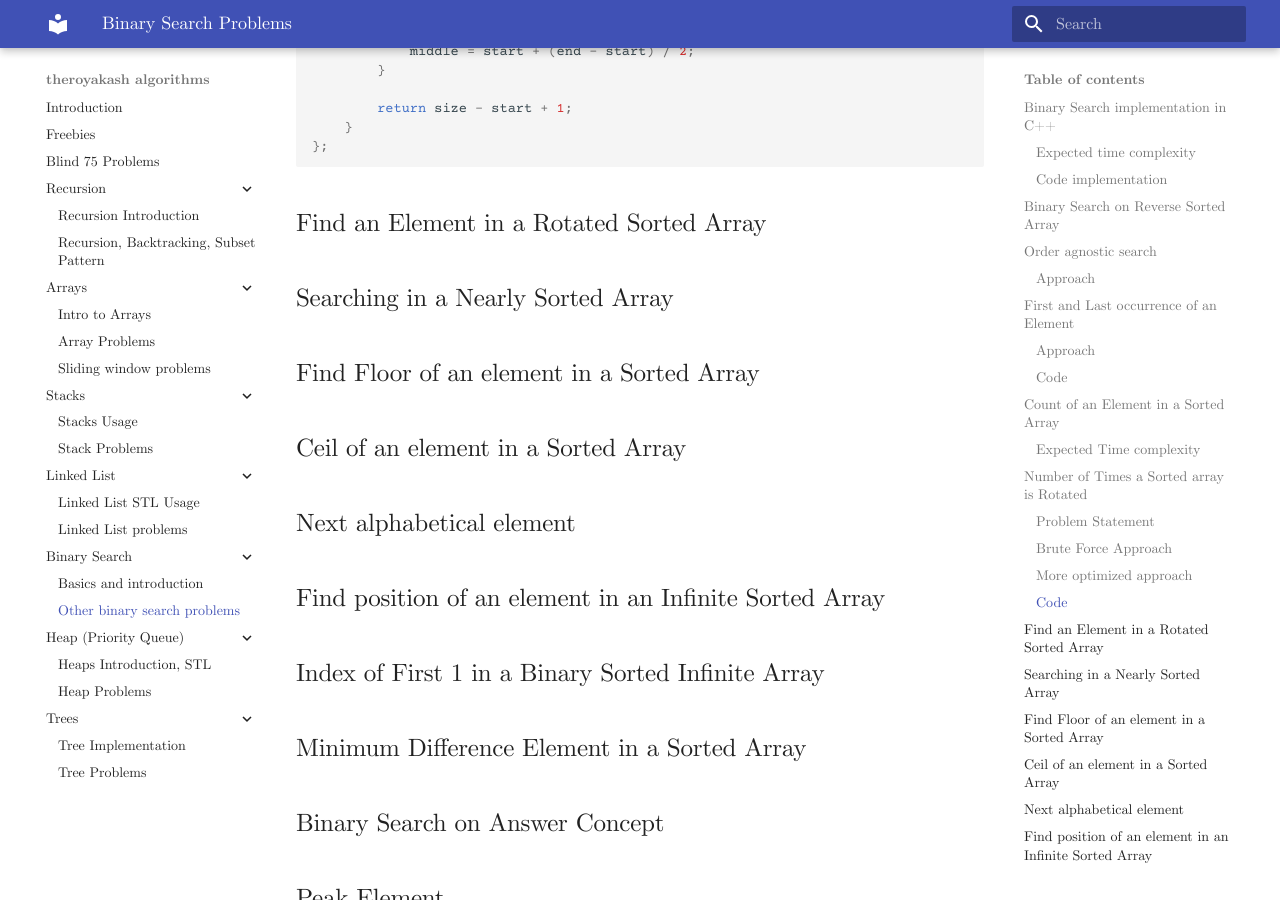
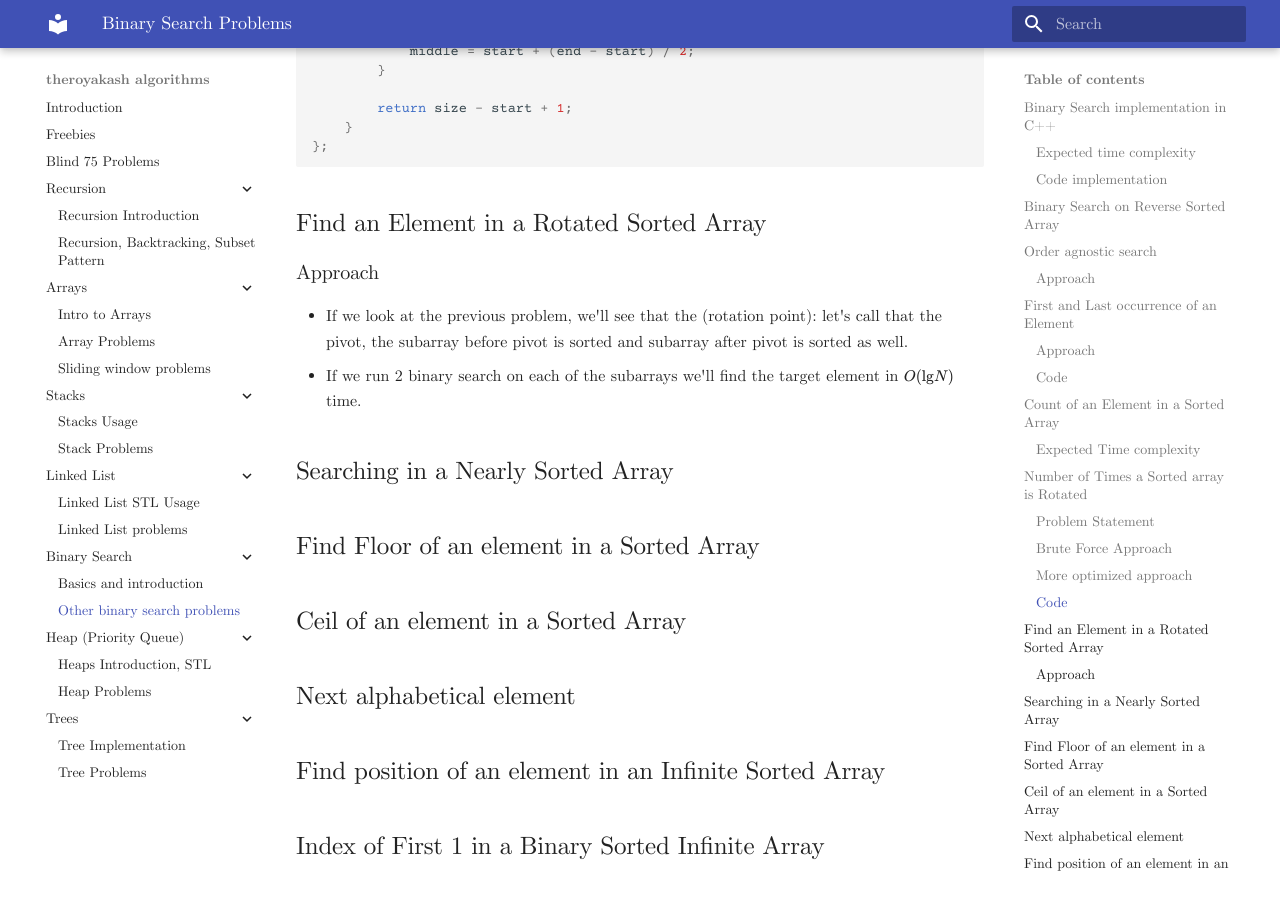
Before and after one commit to theroyakash/algorithms.theroyakash.com, an MkDocs documentation site: the page built from docs/otherbinarysearch-problems.md, in a window 1280 px wide and 900 px high, scrolled down 5155 px. Built offline with MkDocs 1.6.1 and Material for MkDocs 9.7.7, drawn with Linux system fonts in a browser that asks for light colours.

Commit message:
added Find an Element in a Rotated Sorted Array

````diff
--- a/docs/otherbinarysearch-problems.md
+++ b/docs/otherbinarysearch-problems.md
@@ -183,6 +183,10 @@ public:
 ```
 
 ## Find an Element in a Rotated Sorted Array
+### Approach
+- If we look at the previous problem, we'll see that the (rotation point): let's call that the pivot, the subarray before pivot is sorted and subarray after pivot is sorted as well.
+- If we run 2 binary search on each of the subarrays we'll find the target element in $O(\text{lg} N)$ time.
+
 ## Searching in a Nearly Sorted Array
 ## Find Floor of an element in a Sorted Array
 ## Ceil of an element in a Sorted Array
````
